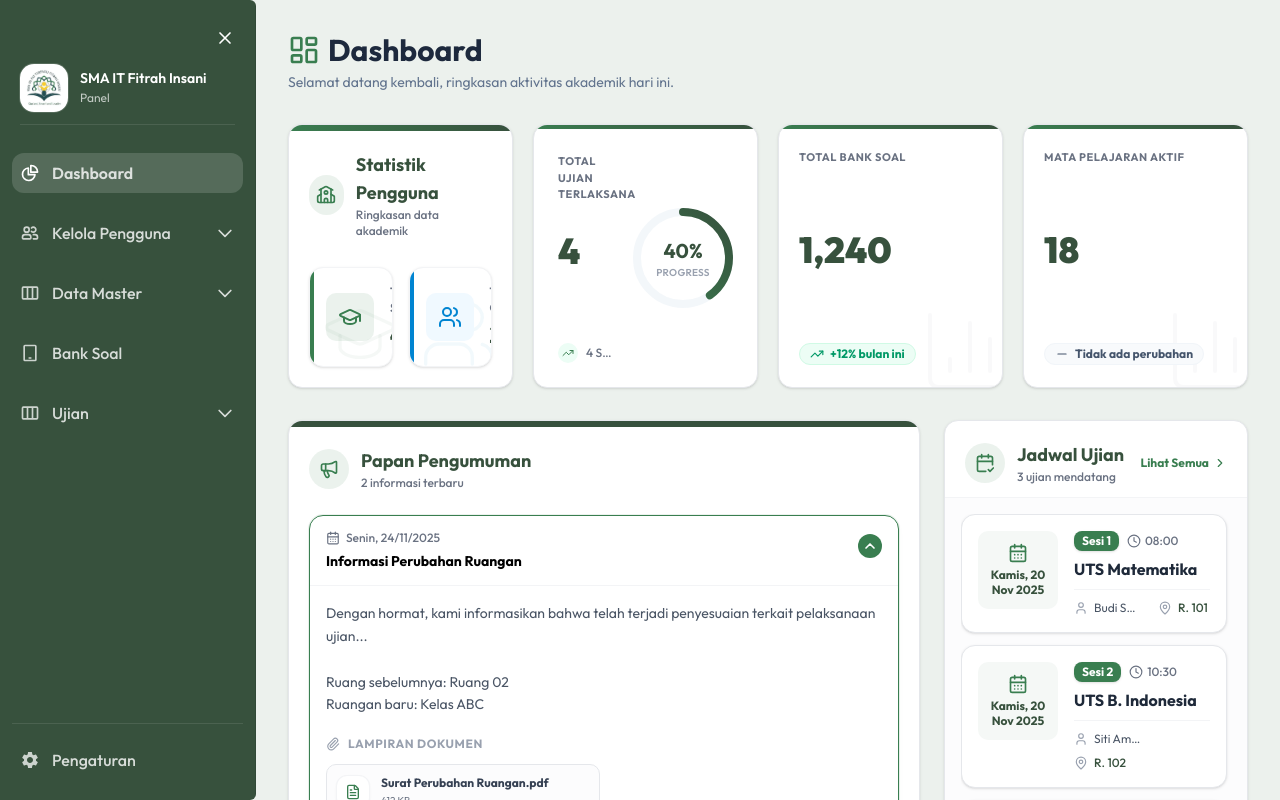
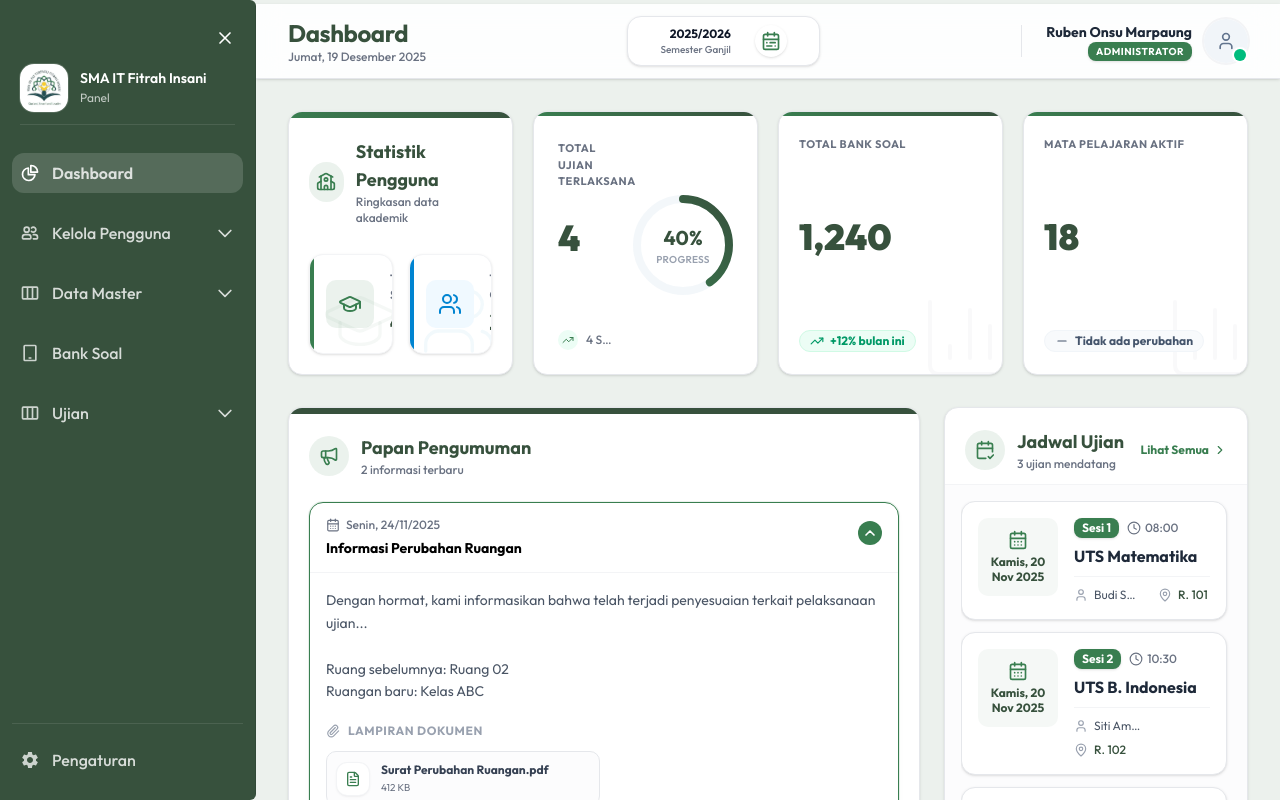
Before and after one commit to mustafamadjid/web-app-cbt, a React app in the folder frontend/: page /dashboard/administrator in a window 1280 px wide. Shown: the top 800 px of the page. Built offline with nearby package versions, Linux system fonts and the light colour scheme; the HTML template or start-up script is replaced by a standard one.

Commit message:
FE : Refactoring kelas filter di bank soal

```diff
--- a/frontend/src/pages/Admin/Dashboard/BankSoal/BankSoal.tsx
+++ b/frontend/src/pages/Admin/Dashboard/BankSoal/BankSoal.tsx
@@ -4,7 +4,7 @@ import { useEffect, useMemo, useRef, useState } from "react";
 import { useNavigate } from "react-router";
 import {
   Search,
-  Plus,
+
   Filter,
   Layers,
   LayoutGrid,
--- a/frontend/src/pages/Admin/Dashboard/Home.tsx
+++ b/frontend/src/pages/Admin/Dashboard/Home.tsx
@@ -127,16 +127,6 @@ export const Home = () => {
   return (
     <div className="min-h-screen bg-[#ecf1ed]  pb-20">
       <div className="mx-auto max-w-[1920px] space-y-8 p-4 sm:p-6 lg:p-8">
-        {/* === HEADER SECTION === */}
-        <div className="flex flex-col gap-1">
-          <h1 className="flex items-center gap-2 text-2xl font-bold text-slate-800 sm:text-3xl">
-            <LayoutDashboard className="h-6 w-6 text-[#397e50]  sm:h-8 sm:w-8" />
-            Dashboard
-          </h1>
-          <p className="text-sm text-slate-500">
-            Selamat datang kembali, ringkasan aktivitas akademik hari ini.
-          </p>
-        </div>
 
         {/* === TOP STATS (GRID 4 KOLOM) === */}
         <div className="grid grid-cols-1 gap-5 sm:grid-cols-2 lg:grid-cols-4">
--- a/frontend/src/routes/AppRouter.tsx
+++ b/frontend/src/routes/AppRouter.tsx
@@ -45,6 +45,7 @@ export const router = createBrowserRouter([
       {
         element: <HeaderLayout />,
         children: [
+          { index: true, element: <Home /> },
           {
             path: paths.dashboard.kelola_akun_guru,
             element: <KelolaAkunGuru />,
@@ -64,7 +65,6 @@ export const router = createBrowserRouter([
           { path: paths.dashboard.bank_soal, element: <BankSoal /> },
         ],
       },
-      { index: true, element: <Home /> },
 
       { path: paths.dashboard.tambah_guru, element: <TambahGuru /> },
       { path: paths.dashboard.tambah_siswa, element: <TambahSiswa /> },
```
